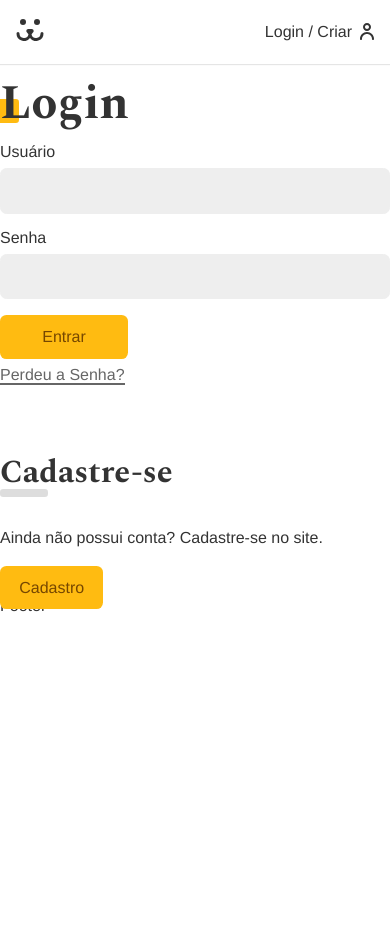
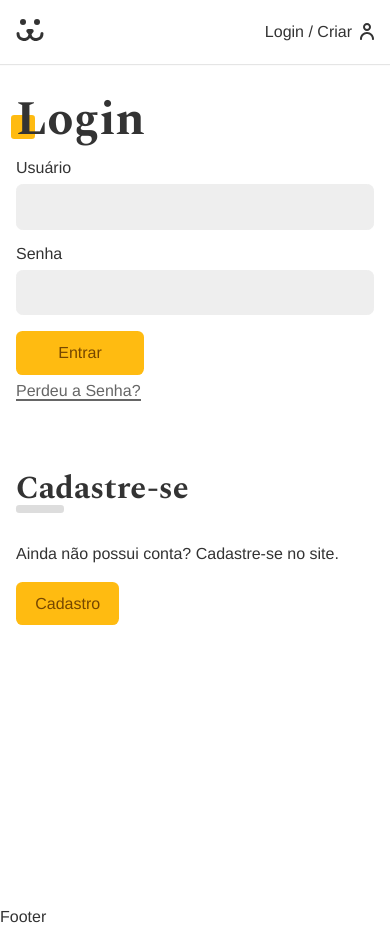
Before and after one commit to abdielmartins/dogsProject, a React (Create React App) app: page /login in a window 390 px wide. Before the commit the page ends 844 px from the top, so only its background shows below. Built offline with nearby package versions, Linux system fonts and the light colour scheme.

Commit message:
feat: styled login page

```diff
--- a/src/components/login/Login.jsx
+++ b/src/components/login/Login.jsx
@@ -7,12 +7,15 @@ import LoginPasswordLost from "./LoginPasswordLost";
 import LoginPasswordReset from "./LoginPasswordLost";
 import { UserContext } from "../../context/userContext";
 
+import styles from "./Login.module.css";
+
 const Login = () => {
   const { login } = useContext(UserContext);
 
   if (login === true) return <Navigate to="/account" />;
   return (
-    <div>
+    <section className={styles.login}>
+      <div className={styles.forms}>
         <Routes>
           <Route path="/" element={<LoginForm />} />
           <Route path="create" element={<LoginCreate />} />
@@ -20,6 +23,7 @@ const Login = () => {
           <Route path="reset" element={<LoginPasswordReset />} />
         </Routes>
       </div>
+    </section>
   );
 };
 
--- /dev/null
+++ b/src/components/login/Login.module.css
@@ -0,0 +1,32 @@
+.login {
+  display: grid;
+  grid-template-columns: 1fr 1fr;
+  min-height: 100vh;
+  gap: 2rem;
+}
+
+.login::before {
+  content: "";
+  display: block;
+  background: url("../../assets/login.jpg") no-repeat center center;
+  background-size: cover;
+}
+
+.forms {
+  max-width: 30rem;
+  padding: 1rem;
+}
+
+@media (max-width: 40rem) {
+  .login {
+    grid-template-columns: 1fr;
+  }
+
+  .login::before {
+    display: none;
+  }
+
+  .forms {
+    max-width: 100%;
+  }
+}
```
Lines whose indentation alone changed are shown as unchanged.
